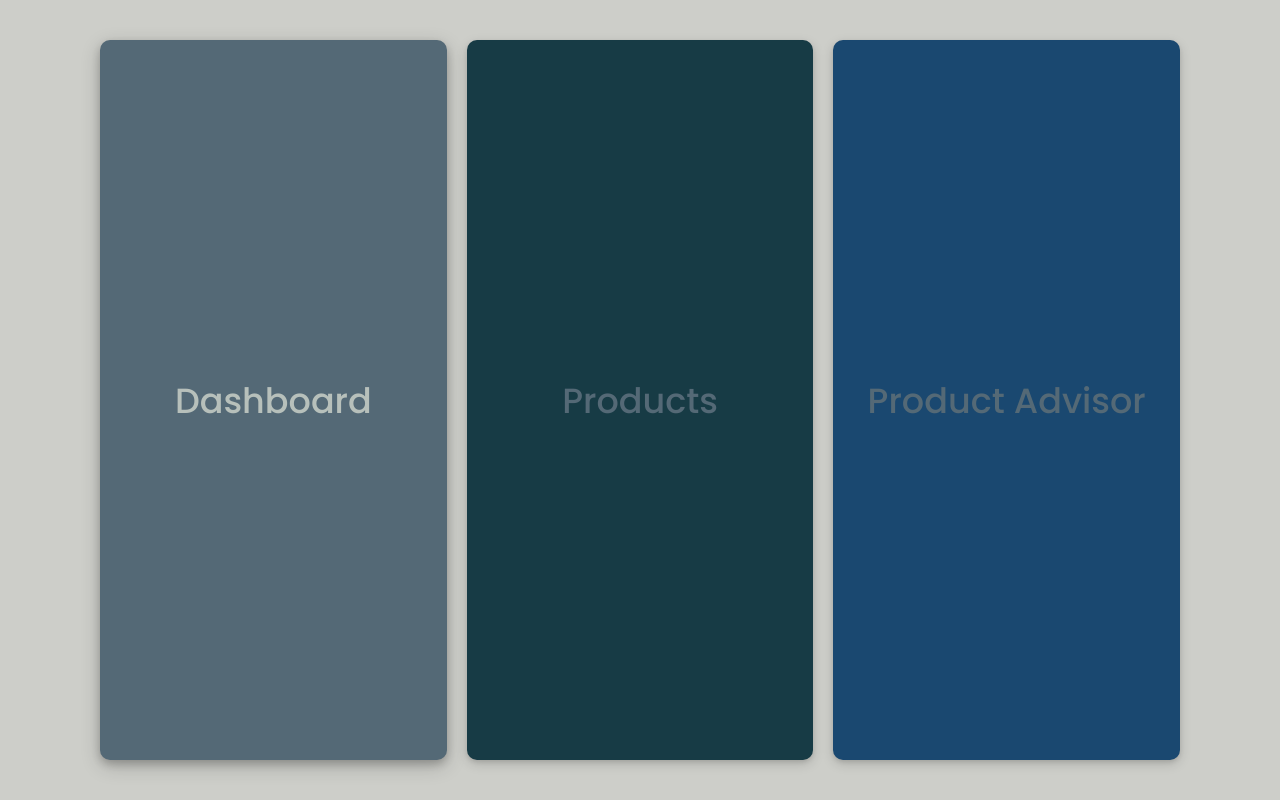
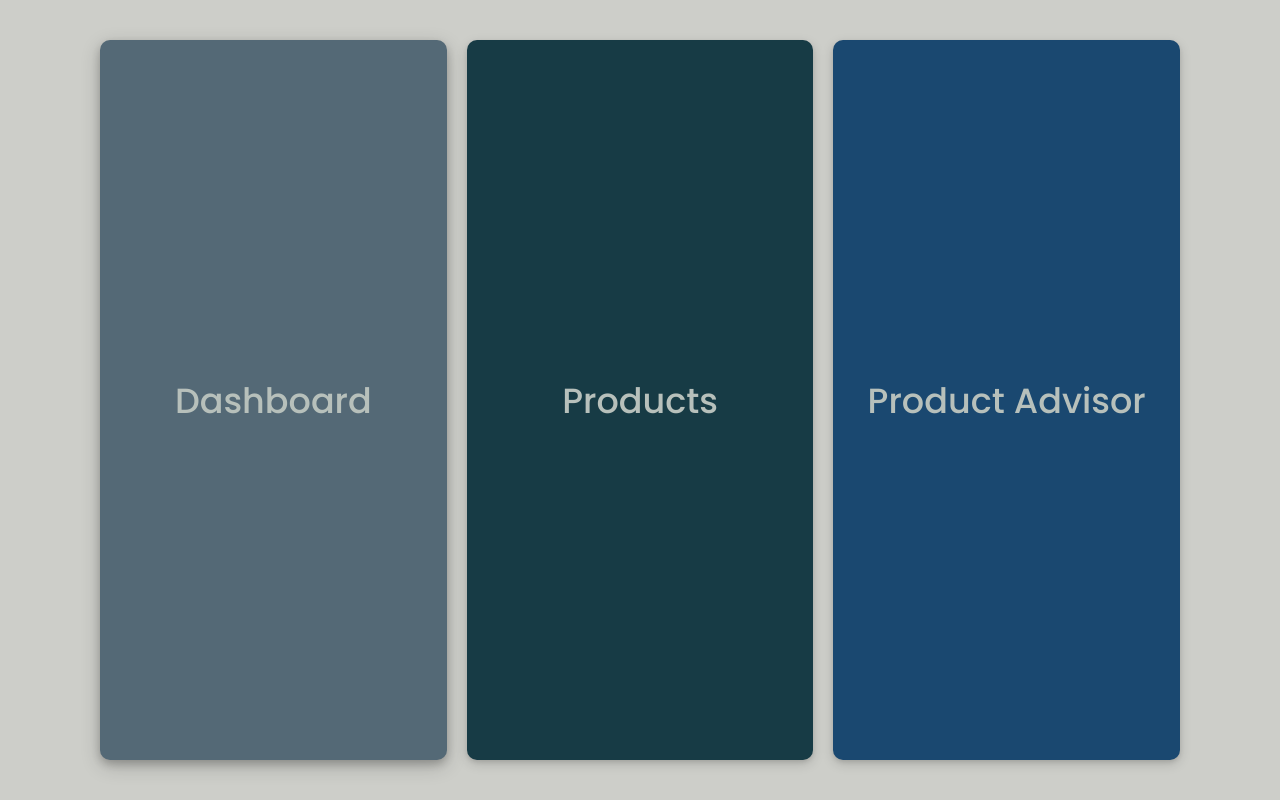
Before and after one commit to faheem4531/test-task-product-explorer-app-fe, a Next.js app: page / in a window 1280 px wide. Built offline with nearby package versions, Linux system fonts and the light colour scheme.

Commit message:
tiles color combination

```diff
--- a/src/app/page.tsx
+++ b/src/app/page.tsx
@@ -35,10 +35,10 @@ const Home = () => {
       </Box>
       <Box sx={{
         bgcolor: "#173B45",
-        color: "#546976",
+        color: "#b7c0bb",
         boxShadow: "0 2px 4px rgba(0, 0, 0, 0.1), 0 4px 12px rgba(0, 0, 0, 0.15)",
         "&:hover": {
-          bgcolor: "#929c97"
+          bgcolor: "#0D2228"
         },
         ...containerStyle
       }}>
@@ -48,15 +48,15 @@ const Home = () => {
       </Box>
       <Box sx={{
         bgcolor: "#1A4870",
-        color: "#546976",
+        color: "#b7c0bb",
         boxShadow: "0 2px 4px rgba(0, 0, 0, 0.1), 0 4px 12px rgba(0, 0, 0, 0.15)",
         "&:hover": {
-          bgcolor: "#929c97"
+          bgcolor: "#0D2336"
         },
         ...containerStyle
       }}>
         <Link href={"/product-advisor"} >
-         Product Advisor
+          Product Advisor
         </Link>
       </Box>
     </Box>
```
